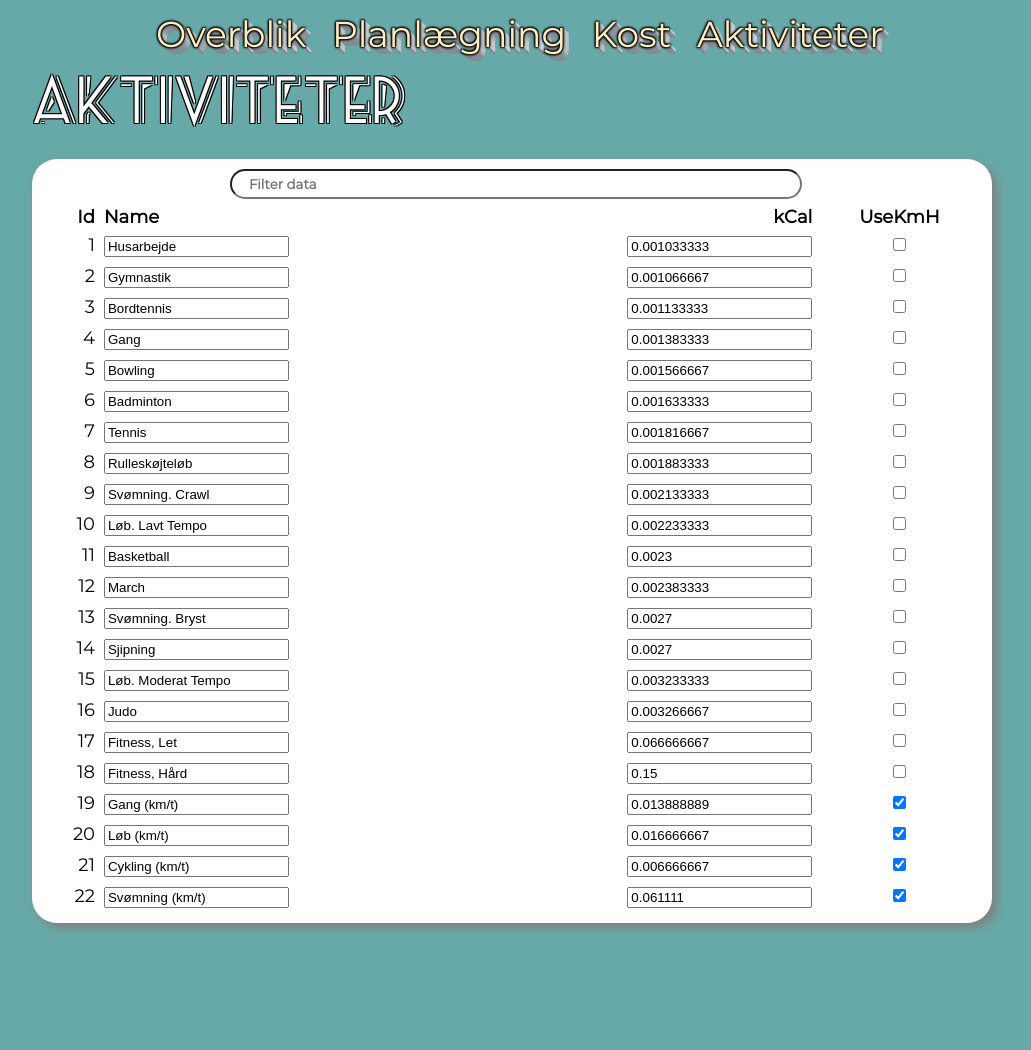
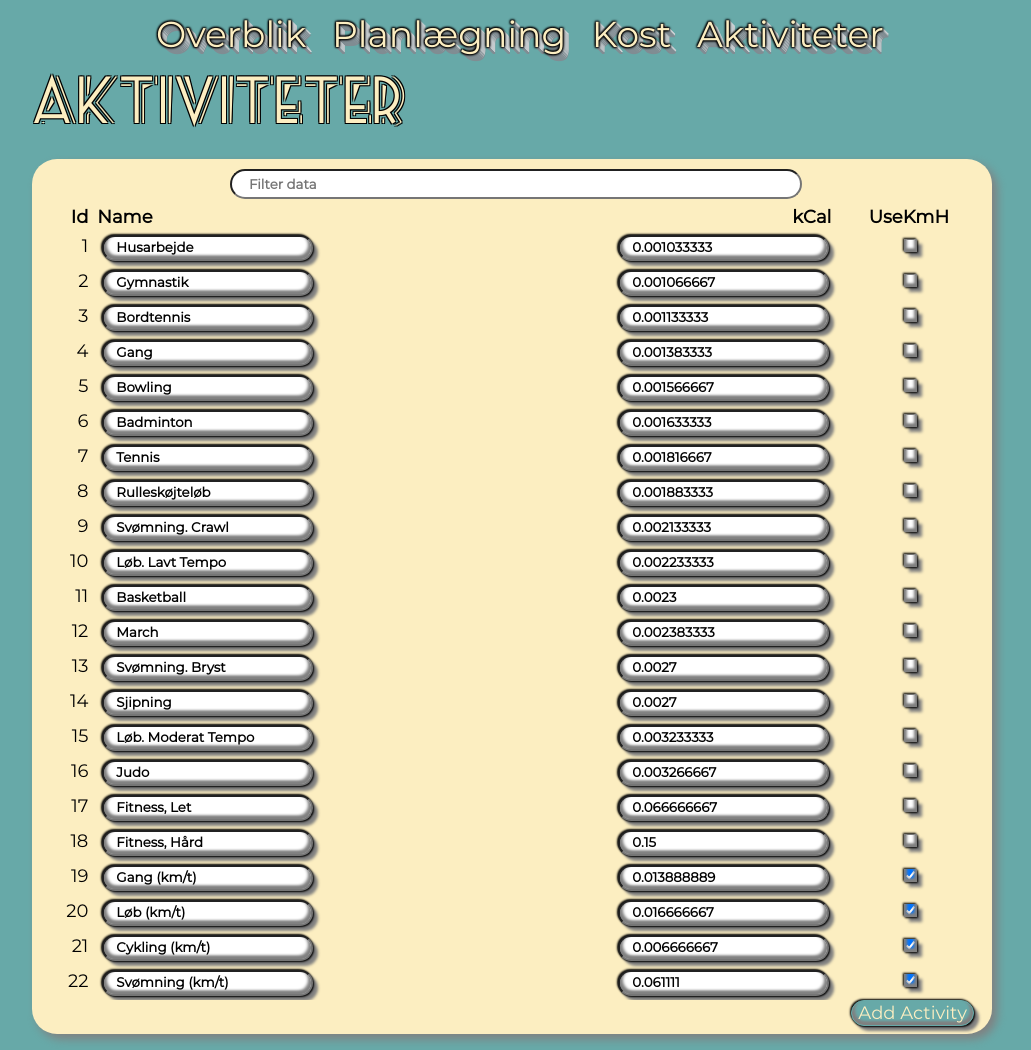
Before and after one commit to mrApptastic/mrHealthManager, an Angular app: page /Activities in a window 1280 px wide. Shown: the whole page, without its empty margins (133-1164 px from the left). Before the commit the page ends 939 px from the top, so only its background shows below. Built offline with nearby package versions, Linux system fonts and the light colour scheme.

Commit message:
Inputs, models and CRUD on activity.

```diff
--- a/src/app/components/activity-page/activity-page.component.html
+++ b/src/app/components/activity-page/activity-page.component.html
@@ -1,8 +1,9 @@
 <div class="mrCon75 mrPad5 marMar5">
-	<h2 class="mrH1 mrsSnow mrRoddy mrMart2 mrMarb2">Aktiviteter</h2>
-	<div class="mr1 mrShadow mrWhite mrMart2 mrMarb2 mrEnamel">
+	<h2 class="mrH1 mrsRetroYellow mrRoddy mrMart2 mrMarb2">Aktiviteter</h2>
+	<div class="mr1 mrShadow mrRetroYellow mrMart2 mrMarb2 mrEnamel">
 		<div class="mrPad5 mrMar5">
 			<app-basic-table [dataSource]="dataSource" editable="true" (dataChange)="update($event)"></app-basic-table>
+			<button class="mrsRetroYellow mrRetroBlue mrEnamel mrPointer mrRight mrMarb1 mrMarr1 retroButton" (click)="addActivity()">Add Activity</button>
 		</div>
 	</div>
 </div>
--- a/src/app/components/activity-page/activity-page.component.ts
+++ b/src/app/components/activity-page/activity-page.component.ts
@@ -11,12 +11,26 @@ export class ActivityPageComponent implements OnInit {
   constructor(private data: DataService) { }
 
   ngOnInit(): void {
-    setTimeout(() => {
-      this.dataSource = this.data.getActivities();
-    }, 0);
+    this.reloadData();
   }
 
   update($event): void {
     this.data.setActivity($event);
   }
+
+  addActivity(): void {
+    this.data.setActivity({
+      Id: 0,
+      Name: '',
+      kCal: 0,
+      UseKmH: false
+    });
+    this.reloadData();
+  }
+
+  reloadData(): void {
+    setTimeout(() => {
+      this.dataSource = this.data.getActivities();
+    }, 0);
+  }
 }
--- a/src/app/components/basic-table/basic-table.component.html
+++ b/src/app/components/basic-table/basic-table.component.html
@@ -16,9 +16,9 @@
                     <ng-container *ngIf="row.hasOwnProperty(col.Name)">
                         <span *ngIf="!col.Input" [innerHtml]="row[col.Name]"></span>
                         <ng-container *ngIf="col.Input">
-                            <input *ngIf="col.Input === 'text'" type="text" [(ngModel)]="row[col.Name]" (change)="onDataChange(row)" />
-                            <input *ngIf="col.Input === 'number'" type="text" [(ngModel)]="row[col.Name]" step="any" (change)="onDataChange(row)" />
-                            <input *ngIf="col.Input === 'checkbox'" type="checkbox" [(ngModel)]="row[col.Name]" [ngModelOptions]="{standalone: true}" (change)="onDataChange(row)" />
+                            <input class="mrEnamel" *ngIf="col.Input === 'text'" type="text" [(ngModel)]="row[col.Name]" (change)="onDataChange(row)" />
+                            <input class="mrEnamel" *ngIf="col.Input === 'number'" type="text" [(ngModel)]="row[col.Name]" step="any" (change)="onDataChange(row)" />
+                            <input class="mrEnamel" *ngIf="col.Input === 'checkbox'" type="checkbox" [(ngModel)]="row[col.Name]" [ngModelOptions]="{standalone: true}" (change)="onDataChange(row)" />
                         </ng-container>
                     </ng-container>
                 </td>
--- a/src/app/components/main-page/main-page.component.ts
+++ b/src/app/components/main-page/main-page.component.ts
@@ -26,7 +26,6 @@ export class MainPageComponent implements OnInit {
     // alert(JSON.stringify($event));
     const per = $event as Person;
     this.router.navigateByUrl('/Person/' + per.Id);
-
   }
 
   addPerson(): void {
--- a/src/app/components/person-page/person-page.component.html
+++ b/src/app/components/person-page/person-page.component.html
@@ -5,13 +5,18 @@
     </div>
     <div class="mr1 mrShadow mrRetroYellow mrMart2 mrMarb2 mrEnamel" style="line-height: 1.5;">
         <div class="mr3 mrTxtC mrPadt2 mrPadb2">
-            <label>Gender:</label><span (click)="person.Gender = !person.Gender; update(person)">{{person.Gender === true ? 'Kvinde' : 'Mand'}}</span><br/>
+            <label>Gender:</label>
+            <select class="mrEnamel" (change)="person.Gender = person.Gender.toString() === 'true'; update(person)" [(ngModel)]="person.Gender">
+                <option value="true">Female</option>
+                <option value="false">Male</option>
+            </select>
+            <br/>
             <label>Date Of Birth:</label><input class="mrEnamel" type="date" (blur)="update(person)" [(ngModel)]="person.DateOfBirth" /><br/>
             <label>Age:</label>{{person.DateOfBirth | age}} years<br/>
         </div>
         <div class="mr3 mrTxtC mrPadt2 mrPadb2">
-            <label>Height:</label> <input class="mrEnamel" type="number" (blur)="update(person)" [(ngModel)]="person.Height" /> cm<br/>
-            <label>Weight:</label> <input class="mrEnamel" type="number" (blur)="update(person)" [(ngModel)]="person.Weight" /> kg<br/>
+            <label>Height:</label> <input class="mrEnamel" type="text" (blur)="update(person)" [(ngModel)]="person.Height" /> cm<br/>
+            <label>Weight:</label> <input class="mrEnamel" type="text" (blur)="update(person)" [(ngModel)]="person.Weight" /> kg<br/>
         </div>
         <div class="mr3 mrTxtC mrPadt2 mrPadb2">
             <label>BMI:</label> {{person.Weight | bmi : person.Height }}<br/>
--- a/src/app/components/person-page/person-page.component.ts
+++ b/src/app/components/person-page/person-page.component.ts
@@ -15,7 +15,7 @@ export class PersonPageComponent implements OnInit {
   constructor(private route: ActivatedRoute, private data: DataService) { }
 
   ngOnInit(): void {
-    this.id = parseInt(this.route.snapshot.paramMap.get('Id'));
+    this.id = parseInt(this.route.snapshot.paramMap.get('Id'), 10);
     this.person = this.data.getPerson(this.id);
   }
 
--- a/src/app/models/activity.ts
+++ b/src/app/models/activity.ts
@@ -1,6 +1,6 @@
 export class Activity {
     Id: number;
     Name: string;
-    KCal: number;
+    kCal: number;
     UseKmH: boolean;
 }
--- a/src/app/services/data.service.ts
+++ b/src/app/services/data.service.ts
@@ -79,7 +79,7 @@ export class DataService {
     const activityList = this.getActivities();
     if (activityList && activityList.some(x => x.Id === activity.Id)) {
       const act =  activityList.find(x => x.Id === activity.Id);
-      act.KCal = activity.KCal;
+      act.kCal = activity.kCal;
       act.Name = activity.Name;
       act.UseKmH = activity.UseKmH;
     } else if (activityList) {
--- a/src/styles/main.scss
+++ b/src/styles/main.scss
@@ -120,6 +120,16 @@ input.mrEnamel:not(.bigBox) {
     margin-right: 2px;
 }
 
+select.mrEnamel {
+    font-family: 'Monty';
+    font-weight: bolder;
+    text-indent: 5px;
+    line-height: 1.5;
+    margin-left: 5px;
+    padding-right: 5px;
+    margin-right: 2px;
+}
+
 input:focus {
     outline: none;
 }
```
